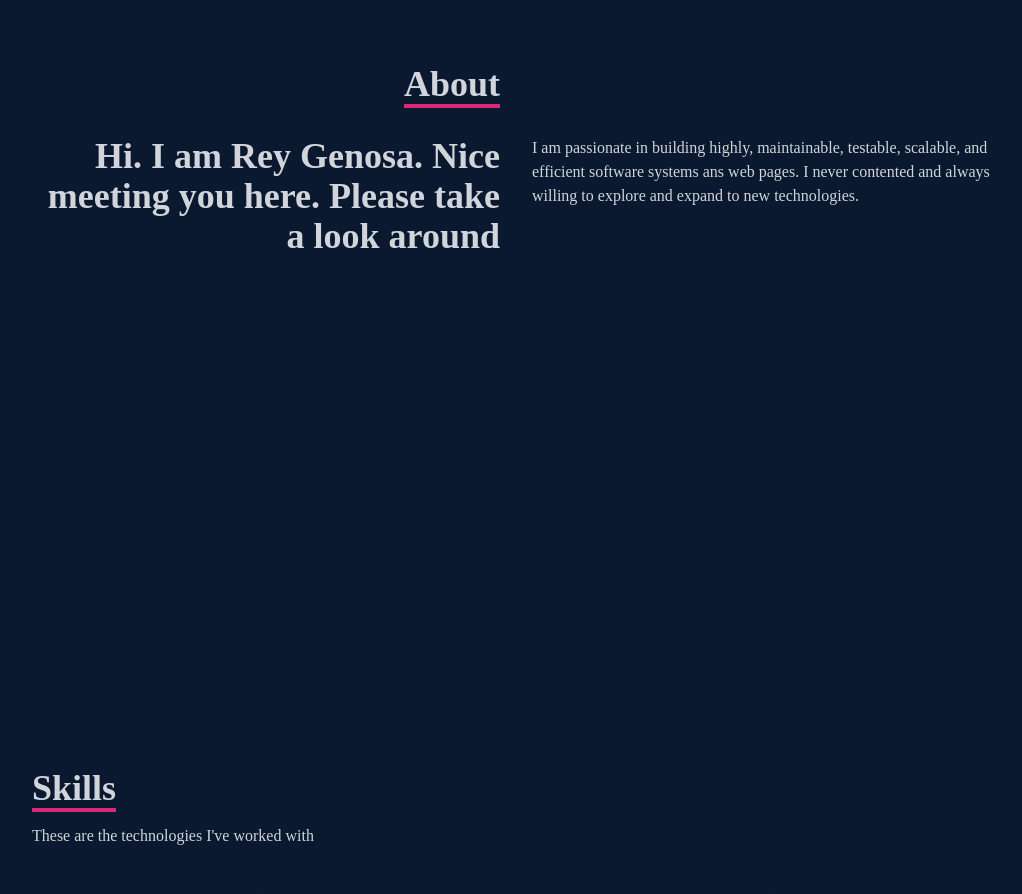
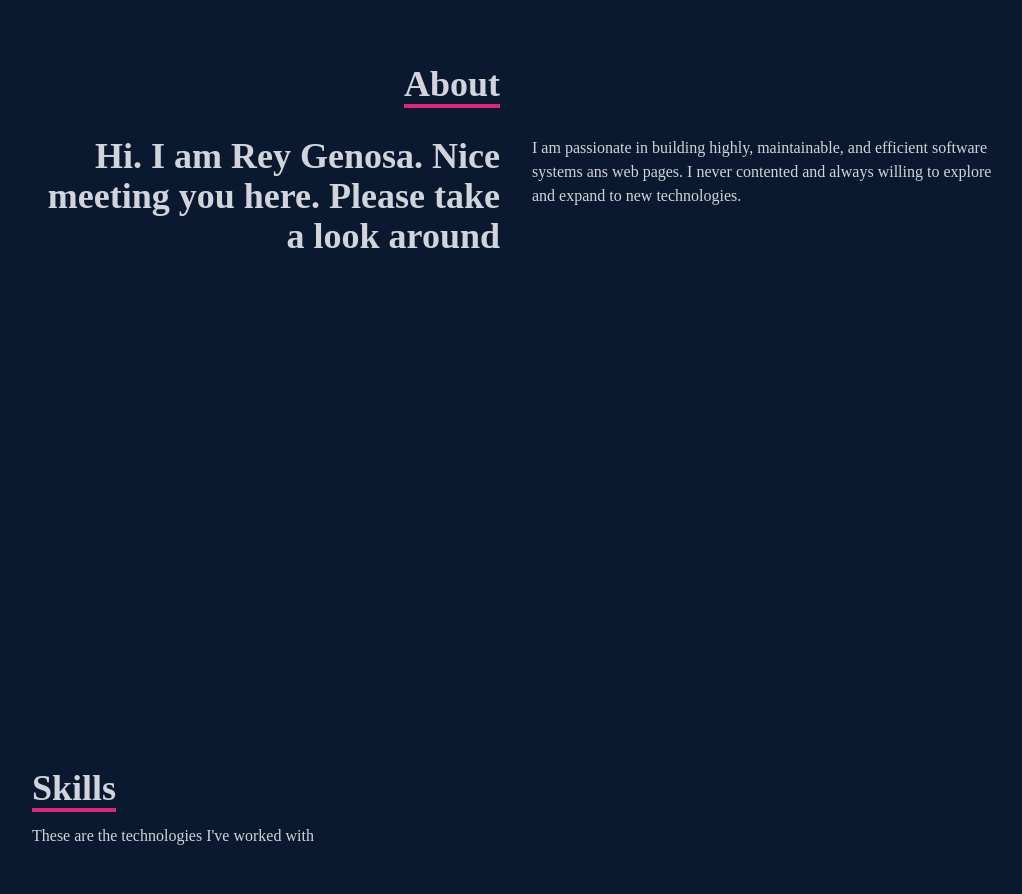
Before and after one commit to greygenos/portfolio.io, a React (Create React App) app: page / in a window 1280 px wide. Shown: the part 1040-1934 px from the top of the page, without its empty margins (124-1146 px from the left). Built offline with nearby package versions, Linux system fonts and the light colour scheme.

Commit message:
edited statement

```diff
--- a/src/components/About.jsx
+++ b/src/components/About.jsx
@@ -16,7 +16,7 @@ const About = () => {
                 </div>
                 <div>
                     <p>
-                        I am passionate in building highly, maintainable, testable, scalable, and efficient software systems ans web pages. I never contented and always willing to explore and expand to new technologies.
+                        I am passionate in building highly, maintainable, and efficient software systems ans web pages. I never contented and always willing to explore and expand to new technologies.
                     </p>
                 </div>
             </div>
```
